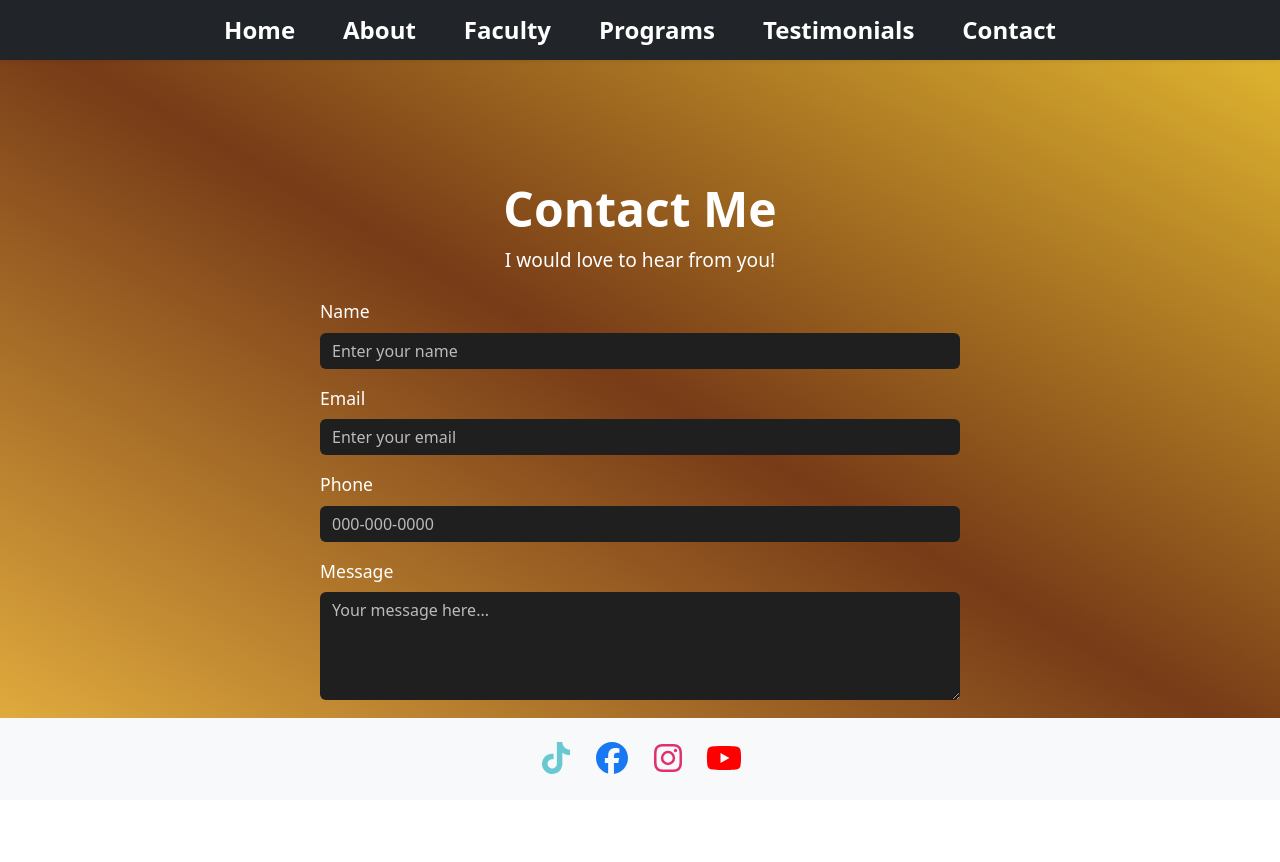
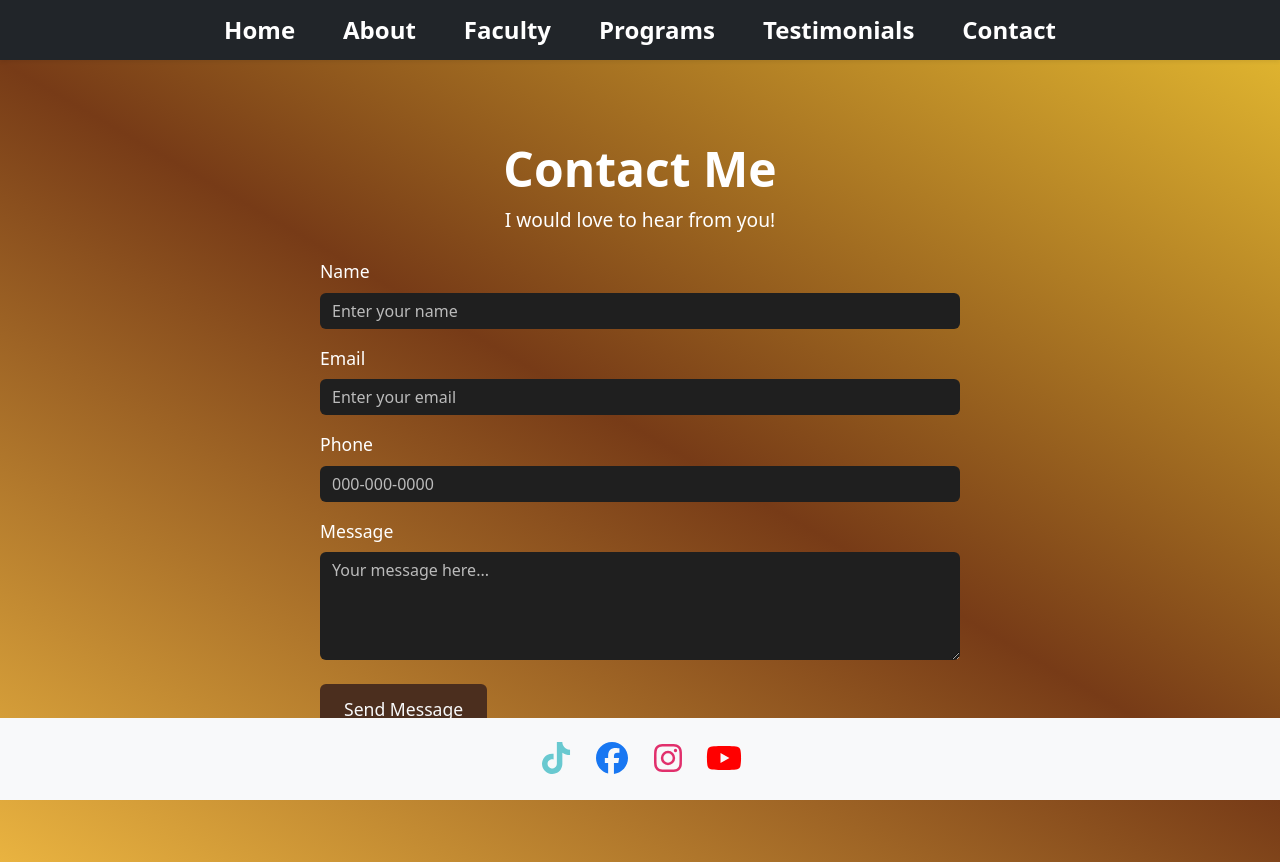
Before and after one commit to elorback/WoodWindInstitue, a React (Vite) app: page /contact in a window 1280 px wide. Before the commit the page ends 800 px from the top, so only its background shows below. Built offline with nearby package versions, Linux system fonts and the light colour scheme.

Commit message:
updated the positioning of the submit button for contact page

```diff
--- a/src/pages/css/Contact.css
+++ b/src/pages/css/Contact.css
@@ -1,6 +1,7 @@
 /* Layout */
 .contact-container {
-  padding-top: 4.5rem;
+  padding-top: 2rem;
+  padding-bottom: 8rem;
 }
 
 /* Header */
```
